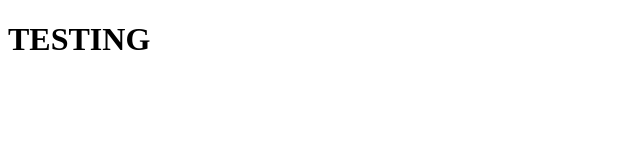
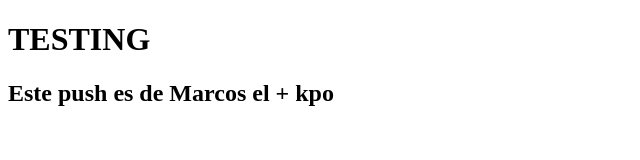
Before and after one commit to MarcAlva2003/itba-test-com9, a plain HTML site: page index.html in a window 1280 px wide. Shown: the whole page, without its empty margins (0-640 px from the left). Drawn offline with Linux system fonts and the light colour scheme.

Commit message:
testing commit

```diff
--- a/index.html
+++ b/index.html
@@ -8,5 +8,8 @@
 </head>
 <body>
     <h1>TESTING</h1>
+
+
+    <h2>Este push es de Marcos el + kpo</h2>
 </body>
 </html>
```
